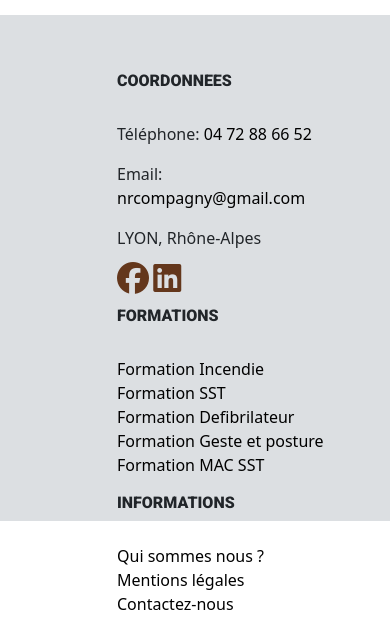
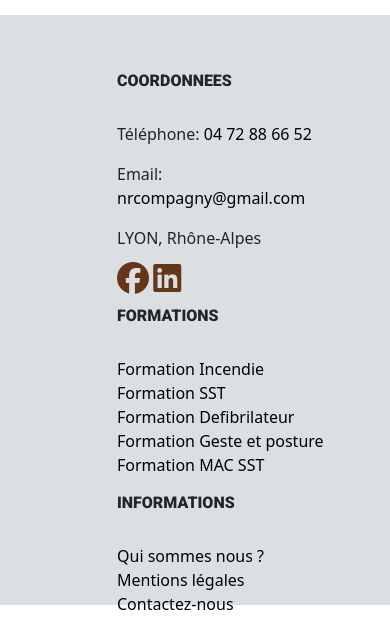
Before and after one commit to TheMaxium69/NRPrevention-SiteWeb, a PHP site: page /contact.php in a window 390 px wide. Shown: the part 1646-2270 px from the top of the page. Run offline with PHP 8.4, Linux system fonts and the light colour scheme.

Commit message:
Update footer.css

```diff
--- a/css/footer.css
+++ b/css/footer.css
@@ -175,7 +175,7 @@
     .brown-div, .white-div, .grey-div {
         width: 100%;
         max-width: none;
-        height: 60%;
+        height: 70%;
     }
 
 
```
